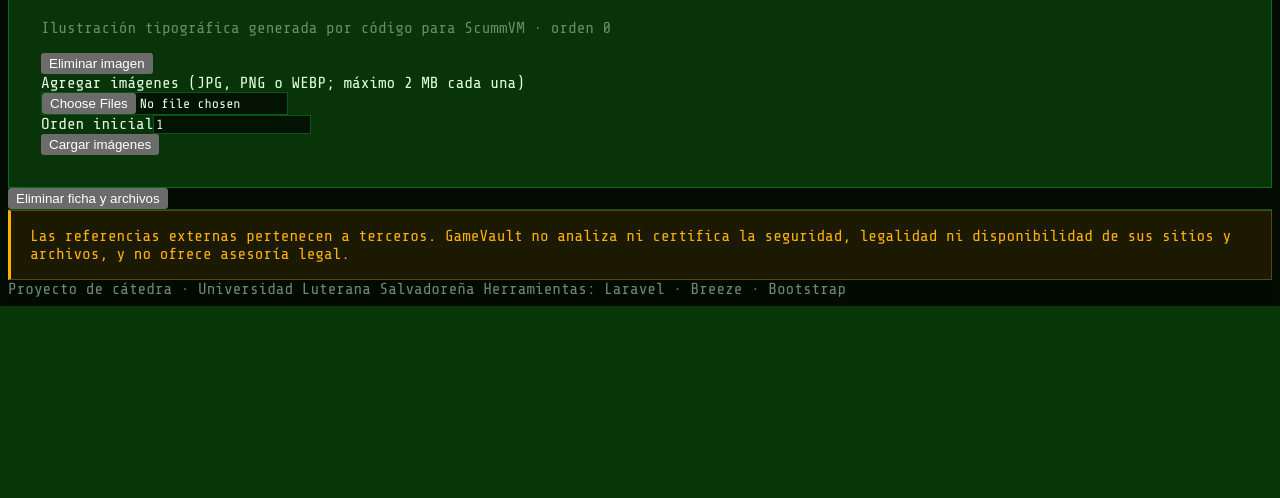
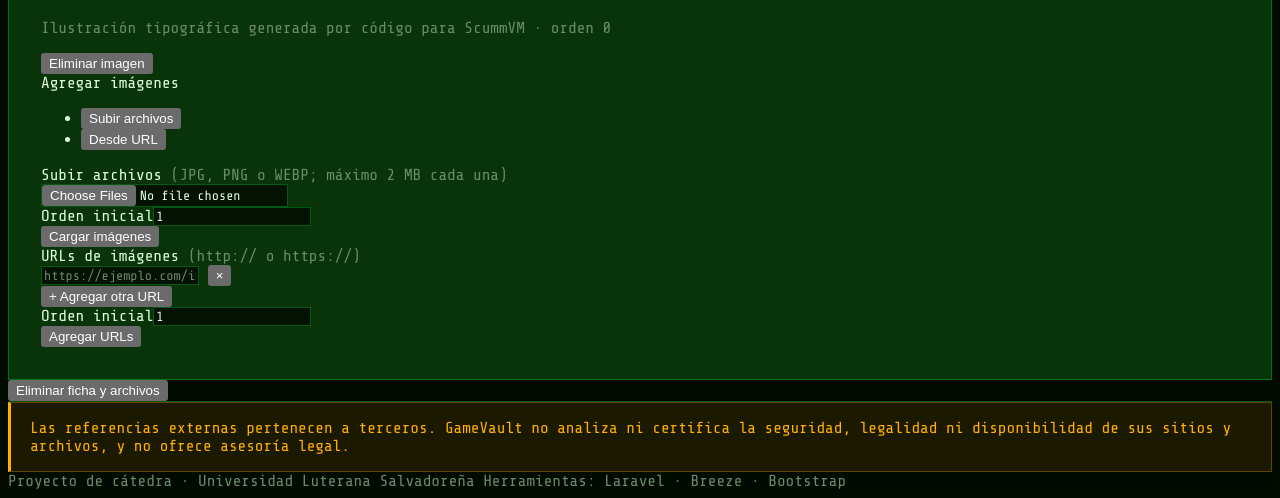
Before and after one commit to jhonathanramos2023-cyber/gameVault, a Laravel app: page /panel/videojuegos/1/edit in a window 1280 px wide. Shown: the part 1334-1832 px from the top of the page. Before the commit the page ends 1640 px from the top, so only its background shows below. Run offline with Laravel 12, Linux system fonts and the light colour scheme; a user stored in the database is signed in; data comes from the database, SQL or seed files in the repository; style sheets or scripts are compiled from the project's sources.

Commit message:
Agregar opción de imágenes por URL en edición: pestañas en formulario de edición, actualizar ImagenController e ImagenRequest para manejar URLs, corregir eliminación de imágenes según tipo

```diff
--- a/app/Http/Requests/ImagenRequest.php
+++ b/app/Http/Requests/ImagenRequest.php
@@ -26,8 +26,10 @@ class ImagenRequest extends FormRequest
     public function rules(): array
     {
         return [
-            'imagenes' => ['required', 'array', 'min:1', 'max:12'],
+            'imagenes' => ['required_without:imagen_urls', 'array', 'min:1', 'max:12'],
             'imagenes.*' => ['required', 'image', 'mimes:jpg,jpeg,png,webp', 'max:2048'],
+            'imagen_urls' => ['required_without:imagenes', 'array', 'min:1', 'max:12'],
+            'imagen_urls.*' => ['required', 'url:http,https', 'max:2048'],
             'textos_alternativos' => ['nullable', 'array'],
             'textos_alternativos.*' => ['nullable', 'string', 'max:255'],
             'orden' => ['nullable', 'integer', 'min:0', 'max:65535'],
--- a/resources/views/videojuegos/form.blade.php
+++ b/resources/views/videojuegos/form.blade.php
@@ -129,13 +129,43 @@
                 @if(auth()->user()->esAdministrador() || $videojuego->estado === 'borrador')
                     <form method="POST" action="{{ route('imagenes.store', $videojuego) }}" enctype="multipart/form-data" class="border-top border-secondary-subtle pt-3">
                         @csrf
-                        <label class="form-label" for="mas-imagenes">Agregar imágenes (JPG, PNG o WEBP; máximo 2 MB cada una)</label>
-                        <div class="row g-2 align-items-end">
-                            <div class="col-12 col-md-8"><input id="mas-imagenes" name="imagenes[]" type="file" accept=".jpg,.jpeg,.png,.webp,image/jpeg,image/png,image/webp" multiple required class="form-control" data-image-preview></div>
-                            <div class="col-12 col-md-4"><label class="form-label" for="orden">Orden inicial</label><input id="orden" name="orden" type="number" min="0" value="{{ $videojuego->imagenes->max('orden') + 1 }}" class="form-control"></div>
+                        <label class="form-label">Agregar imágenes</label>
+
+                        <ul class="nav nav-tabs mb-3" role="tablist">
+                            <li class="nav-item" role="presentation">
+                                <button class="nav-link active" id="tab-edit-archivo-tab" data-bs-toggle="tab" data-bs-target="#tab-edit-archivo" type="button" role="tab">Subir archivos</button>
+                            </li>
+                            <li class="nav-item" role="presentation">
+                                <button class="nav-link" id="tab-edit-url-tab" data-bs-toggle="tab" data-bs-target="#tab-edit-url" type="button" role="tab">Desde URL</button>
+                            </li>
+                        </ul>
+
+                        <div class="tab-content">
+                            <div class="tab-pane fade show active" id="tab-edit-archivo" role="tabpanel">
+                                <label class="form-label" for="mas-imagenes">Subir archivos <span class="gv-muted">(JPG, PNG o WEBP; máximo 2 MB cada una)</span></label>
+                                <div class="row g-2 align-items-end">
+                                    <div class="col-12 col-md-8"><input id="mas-imagenes" name="imagenes[]" type="file" accept=".jpg,.jpeg,.png,.webp,image/jpeg,image/png,image/webp" multiple class="form-control" data-image-preview></div>
+                                    <div class="col-12 col-md-4"><label class="form-label" for="orden">Orden inicial</label><input id="orden" name="orden" type="number" min="0" value="{{ $videojuego->imagenes->max('orden') + 1 }}" class="form-control"></div>
+                                </div>
+                                <div class="row g-3 mt-1" data-preview-grid aria-live="polite"></div>
+                                <button class="btn btn-outline-info btn-sm mt-3" type="submit">Cargar imágenes</button>
+                            </div>
+
+                            <div class="tab-pane fade" id="tab-edit-url" role="tabpanel">
+                                <label class="form-label" for="imagen_urls">URLs de imágenes <span class="gv-muted">(http:// o https://)</span></label>
+                                <div id="url-inputs-container-edit">
+                                    <div class="input-group mb-2">
+                                        <input type="url" name="imagen_urls[]" class="form-control" placeholder="https://ejemplo.com/imagen.jpg">
+                                        <button type="button" class="btn btn-outline-danger" onclick="this.parentElement.remove()">×</button>
+                                    </div>
+                                </div>
+                                <button type="button" class="btn btn-sm btn-outline-info mt-2" onclick="addUrlInputEdit()">+ Agregar otra URL</button>
+                                <div class="row g-2 align-items-end mt-3">
+                                    <div class="col-12 col-md-8"><label class="form-label" for="orden">Orden inicial</label><input id="orden_url" name="orden" type="number" min="0" value="{{ $videojuego->imagenes->max('orden') + 1 }}" class="form-control"></div>
+                                    <div class="col-12 col-md-4"><button class="btn btn-outline-info btn-sm" type="submit">Agregar URLs</button></div>
+                                </div>
+                            </div>
                         </div>
-                        <div class="row g-3 mt-1" data-preview-grid aria-live="polite"></div>
-                        <button class="btn btn-outline-info btn-sm mt-3" type="submit">Cargar imágenes</button>
                     </form>
                 @endif
             </section>
@@ -162,5 +192,16 @@ function addUrlInput() {
     `;
     container.appendChild(newInput);
 }
+
+function addUrlInputEdit() {
+    const container = document.getElementById('url-inputs-container-edit');
+    const newInput = document.createElement('div');
+    newInput.className = 'input-group mb-2';
+    newInput.innerHTML = `
+        <input type="url" name="imagen_urls[]" class="form-control" placeholder="https://ejemplo.com/imagen.jpg">
+        <button type="button" class="btn btn-outline-danger" onclick="this.parentElement.remove()">×</button>
+    `;
+    container.appendChild(newInput);
+}
 </script>
 @endpush
```
Also changed, not shown: app/Http/Controllers/ImagenController.php (+23 -2 lines).
